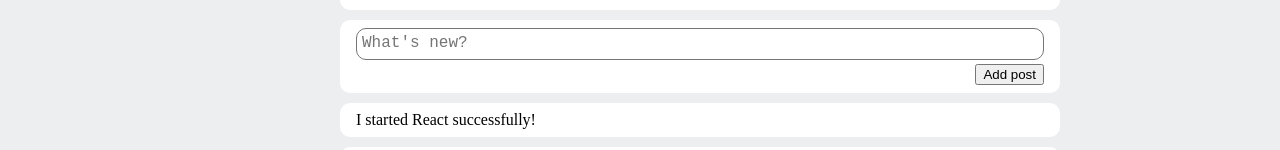
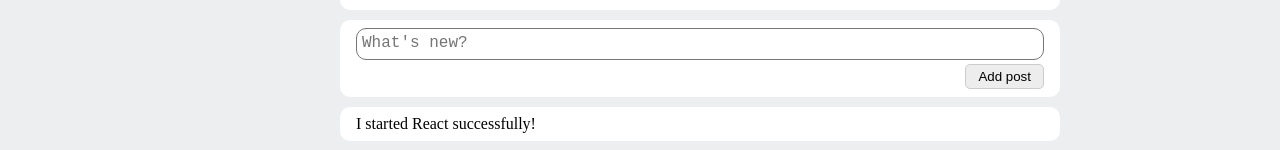
Before and after one commit to Greendaizer13/react-samurai-path, a React (Create React App) app: page / in a window 1280 px wide. Shown: the part 220-370 px from the top of the page. Built offline with nearby package versions, Linux system fonts and the light colour scheme; a web font is replaced by a local one.

Commit message:
Getting pretty for chat

```diff
--- a/src/components/Pages/MessagesPage/Chat/Chat.module.css
+++ b/src/components/Pages/MessagesPage/Chat/Chat.module.css
@@ -13,5 +13,14 @@
 }
 
 .chat__new-replica {
+	padding: var(--padding-base-ver) var(--padding-base-hor);
+}
 
+.new-replica--input {
+	flex-grow: 1;
 }
+
+.new-replica--button {
+	display: flex;
+	justify-content: flex-end;
+}
--- a/src/components/Pages/MessagesPage/Chat/Chat.tsx
+++ b/src/components/Pages/MessagesPage/Chat/Chat.tsx
@@ -4,6 +4,8 @@ import Replica from './Replica/Replica';
 import { IMessage, IUser } from '../../../../core/types';
 import { IAction } from '../../../../redux/types';
 import { SEND_MESSAGE, UPDATE_NEW_REPLICA_TEXT } from '../../../../redux/reducers/messagesReducer';
+import CommonButton from '../../../controls/commonButton/CommonButton';
+import classNames from 'classnames';
 
 export interface IChat {
 	messages: IMessage[];
@@ -31,9 +33,9 @@ const Chat: React.FC<IChat> = (props) => {
 						<Replica mainUser={props.mainUser} message={message}/>
 					))}
 			</div>
-			<div className={styles['chat__new-replica']}>
-				<textarea onChange={onUpdateNewReplicaText}/>
-				<button onClick={onSendNewMessage}>Send Message</button>
+			<div className={classNames(styles['chat__new-replica'])}>
+				<textarea className={styles['new-replica--input']} onChange={onUpdateNewReplicaText}/>
+				<CommonButton className={styles['new-replica--button']} text={'Send message'} onClick={onSendNewMessage}/>
 			</div>
 		</div>
 	);
--- a/src/components/Pages/ProfilePage/NewPost/NewPost.tsx
+++ b/src/components/Pages/ProfilePage/NewPost/NewPost.tsx
@@ -3,6 +3,7 @@ import classNames from 'classnames';
 import styles from './NewPost.module.css';
 import { IAction } from '../../../../redux/types';
 import { ADD_NEW_POST, UPDATE_NEW_POST_TEXT } from '../../../../redux/reducers/profileReducer';
+import CommonButton from '../../../controls/commonButton/CommonButton';
 
 export interface INewPost {
 	dispatch: (action: IAction) => void;
@@ -28,7 +29,7 @@ const NewPost: React.FC<INewPost> = (props) => {
 					          onChange={onNewPostTextChange}/>
 				</div>
 				<div className={styles['new-post--button']}>
-					<button onClick={onAddNewPost}>Add post</button>
+					<CommonButton onClick={onAddNewPost} text={'Add post'}/>
 				</div>
 			</div>
 		</div>
--- /dev/null
+++ b/src/components/controls/commonButton/CommonButton.module.css
@@ -0,0 +1,16 @@
+.common-button {
+	background: #ededed;
+	border: 1px solid #ccc;
+	padding: var(--padding-small-ver) var(--padding-small-hor);
+	border-radius: var(--border-radius-button);
+	cursor: pointer;
+	outline: none;
+}
+
+button:hover {
+	background: #e5e5e5e4;
+	outline: none;
+	-webkit-box-shadow: inset 0 0 1px #c1c1c1;
+	-moz-box-shadow: inset 0 0 1px #c1c1c1;
+	box-shadow: inset 0 0 1px #c1c1c1;
+}
--- /dev/null
+++ b/src/components/controls/commonButton/CommonButton.tsx
@@ -0,0 +1,17 @@
+import classNames from 'classnames';
+import React from 'react';
+import styles from './CommonButton.module.css';
+
+export interface ICommonButton {
+	text: string;
+	onClick: React.MouseEventHandler<HTMLButtonElement>;
+	className?: string;
+}
+
+const CommonButton : React.FC<ICommonButton> = (props) => {
+	return (
+		<button onClick={props.onClick} className={classNames(styles['common-button'], props.className)}>{props.text}</button>
+	);
+}
+
+export default CommonButton;
--- a/src/core/constants.ts
+++ b/src/core/constants.ts
@@ -1,4 +1,4 @@
-export const EMPTY_AVATAR_URL : string = 'https://www.flaticon.com/svg/vstatic/svg/2341/2341834.svg?token=exp=1616792586~hmac=91737c6917dfe1f252977dec82836d11';
+export const EMPTY_AVATAR_URL : string = 'https://cdn.icon-icons.com/icons2/906/PNG/512/smiley_icon-icons.com_69900.png';
 
 export const PROFILE_ROUTE : string = '/profile/';
 export const MESSAGES_ROUTE : string = '/messages/';
--- a/src/index.css
+++ b/src/index.css
@@ -36,6 +36,7 @@ html {
 
 	--border-radius-block: 10px;
 	--border-radius-avatar: 150px;
+	--border-radius-button: 5px;
 
 	--font-family-text: 'Source Serif Pro', serif;
 
```
